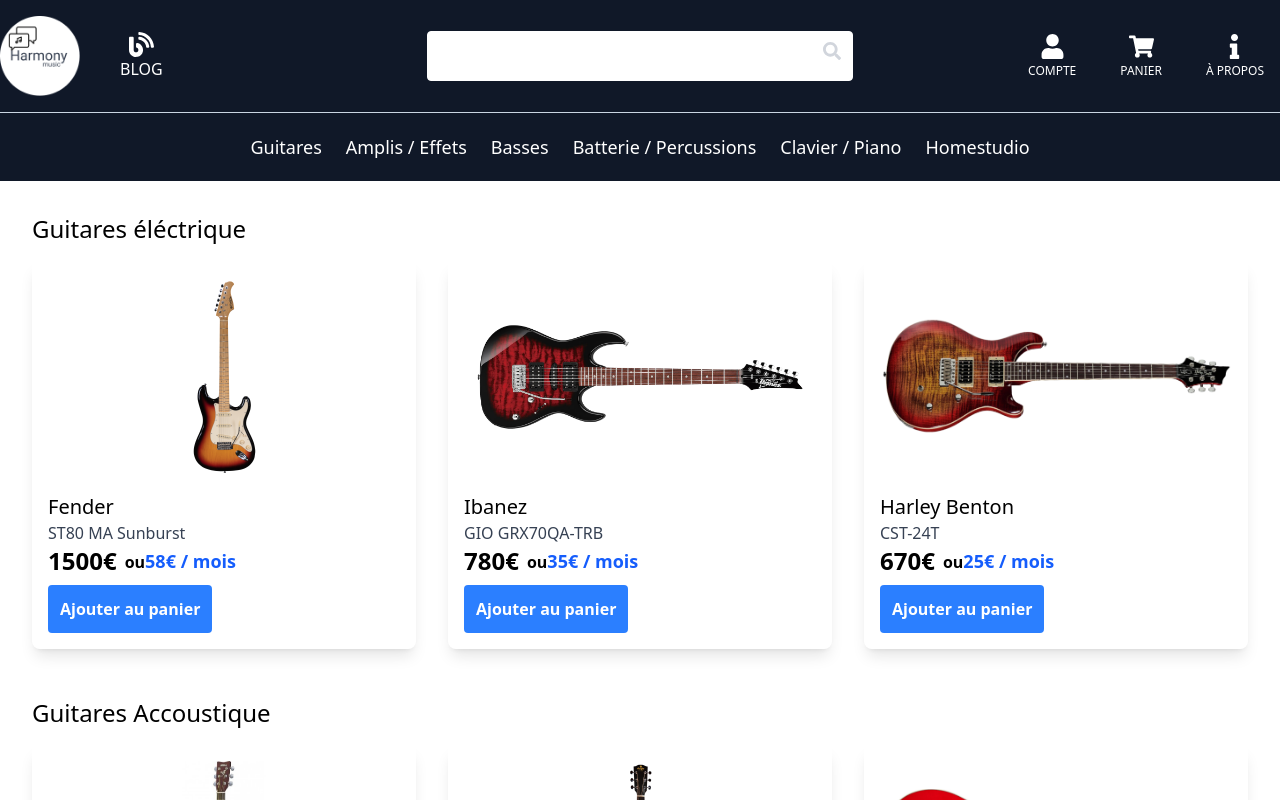
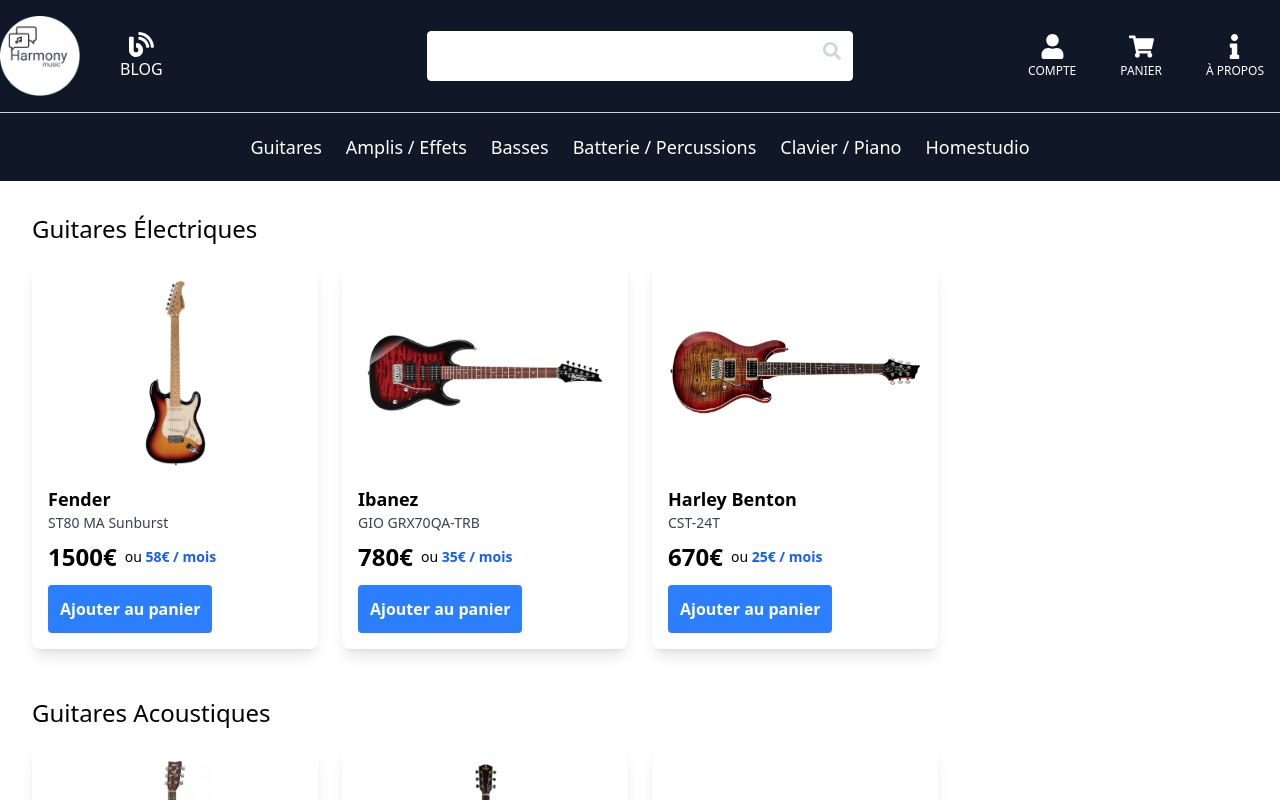
Before and after one commit to Slim-coder20/harmony, a React (Vite) app in the folder harmony-app/: page /guitare in a window 1280 px wide. Built offline with nearby package versions, Linux system fonts and the light colour scheme.

Commit message:
Modifcation du tableau d'objet du composant Guitare dans un dossier Data

```diff
--- /dev/null
+++ b/harmony-app/src/data/guitares.js
@@ -0,0 +1,100 @@
+// src/data/guitares.js
+
+export const guitareProducts = [
+    // Guitares électriques
+    {
+      id: "fender-st80-sunburst",
+      brand: "Fender",
+      model: "ST80 MA Sunburst",
+      category: "electrique",
+      price: 1500,
+      monthly: 58,
+      image: "/guitares/ST80_Sunburst.jpg",
+      stock: ["Stock Internet", "Magasins Paris"],
+      badge: "TOP VENTES",
+    },
+    {
+      id: "ibanez-gio-grx70qa-trb",
+      brand: "Ibanez",
+      model: "GIO GRX70QA-TRB",
+      category: "electrique",
+      price: 780,
+      monthly: 35,
+      image: "/guitares/ibanez.webp",
+      stock: ["Stock Internet", "Magasins Paris"],
+    },
+    {
+      id: "harley-benton-cst-24t",
+      brand: "Harley Benton",
+      model: "CST-24T",
+      category: "electrique",
+      price: 670,
+      monthly: 25,
+      image: "/guitares/harley-benton.webp",
+      stock: ["Stock Internet", "Magasins Paris"],
+    },
+
+    // Guitares acoustiques
+    {
+      id: "yamaha-f310",
+      brand: "Yamaha",
+      model: "F310",
+      category: "acoustique",
+      price: 650,
+      monthly: 45,
+      image: "/guitares/yamaha-f310.jpg",
+      stock: ["Stock Internet", "Magasins Paris"],
+    },
+    {
+      id: "takamine-sd25",
+      brand: "Takamine",
+      model: "SD25",
+      category: "acoustique",
+      price: 670,
+      monthly: 25,
+      image: "/guitares/sd25.jpg",
+      stock: ["Stock Internet", "Magasins Paris"],
+    },
+    {
+      id: "gibson-j45-standard",
+      brand: "Gibson",
+      model: "J-45 Standard",
+      category: "acoustique",
+      price: 2600,
+      monthly: 150,
+      image: "/guitares/gibson-accoustique.jpeg",
+      stock: ["Stock Internet", "Magasins Paris"],
+    },
+
+    // Guitares classiques
+    {
+      id: "silvanez-cl44-nat",
+      brand: "Silvanez",
+      model: "CL44-NAT",
+      category: "classique",
+      price: 800,
+      monthly: 90,
+      image: "/guitares/classique1.jpeg",
+      stock: ["Stock Internet", "Magasins Paris"],
+    },
+    {
+      id: "yamaha-cgs102",
+      brand: "Yamaha",
+      model: "CGS102",
+      category: "classique",
+      price: 1200,
+      monthly: 120,
+      image: "/guitares/classique2.jpg",
+      stock: ["Stock Internet", "Magasins Paris"],
+    },
+    {
+      id: "yamaha-c40-black",
+      brand: "Yamaha",
+      model: "C40 Black",
+      category: "classique",
+      price: 500,
+      monthly: 55,
+      image: "/guitares/classique3.jpg",
+      stock: ["Stock Internet", "Magasins Paris"],
+    },
+  ];
--- a/harmony-app/src/pages/articles/Guitare.jsx
+++ b/harmony-app/src/pages/articles/Guitare.jsx
@@ -1,128 +1,48 @@
 import { Link } from "react-router-dom";
+import { guitareProducts } from "@/data/guitares";
 
 export default function Guitare() {
-  // Variable //
-  const guitarArticle = [
-    {
-      category: "Guitares éléctrique ",
-      model: [
-        {
-          name: "Fender",
-          description: "ST80 MA Sunburst",
-          image: "guitares/ST80_Sunburst.jpg",
-          price: 1500,
-          monthly: "58",
-          stock: ["Stock Internet", "Magasins Paris"],
-        },
-        {
-          name: "Ibanez",
-          description: "GIO GRX70QA-TRB",
-          image: "guitares/ibanez.webp",
-          price: "780",
-          monthly: 35,
-          stock: ["Stock Internet", "Magasins Paris"],
-        },
-        {
-          name: "Harley Benton",
-          description: "CST-24T",
-          image: "guitares/harley-benton.webp",
-          price: "670",
-          monthly: "25",
-          stock: ["Stock Internet", "Magasins Paris"],
-        },
-      ],
-    },
-    {
-      category: "Guitares Accoustique",
-      model: [
-        {
-          name: "Yamaha",
-          description: "F310",
-          image: "guitares/yamaha-f310.jpg",
-          price: "650",
-          monthly: "45",
-          stock: ["Stock Internet", "Magasins Paris"],
-        },
-        {
-          name: "Takamine",
-          description: "SD25",
-          image: "guitares/sd25.jpg",
-          price: "670",
-          monthly: "25",
-          stock: ["Stock Internet", "Magasins Paris"],
-        },
-        {
-          name: "Gisbson",
-          description: "J-45 Standard",
-          image: "guitares/gibson-accoustique.jpeg",
-          price: "2600",
-          monthly: "150",
-          stock: ["Stock Internet", "Magasins Paris"],
-        },
-      ],
-    },
-    {
-      category: "Guitares classique",
-      model: [
-        {
-          name: "Silvanez",
-          description: "CL44-NAT",
-          image: "guitares/classique1.jpeg",
-          price: "800",
-          monthly: "90",
-          stock: ["Stock Internet", "Magasins Paris"],
-        },
-        {
-          name: "Yamaha",
-          description: "CGS102",
-          image: "guitares/classique2.jpg",
-          price: "1200",
-          monthly: "120",
-          stock: ["Stock Internet", "Magasins Paris"],
-        },
-        {
-          name: "Yamaha",
-          description: "C40 Black",
-          image: "guitares/classique3.jpg",
-          price: "500",
-          monthly: "55",
-          stock: ["Stock Internet", "Magasins Paris"],
-        },
-      ],
-    },
-  ];
+  const labelByCategory = {
+    electrique: "Guitares Électriques",
+    acoustique: "Guitares Acoustiques",
+    classique: "Guitares Classiques",
+  };
+
+  const sections = ["electrique", "acoustique", "classique"];
+
   return (
     <div className="min-h-screen p-8">
-      {guitarArticle.map((category, index) => (
-        <div key={index} className="mb-12">
-          <h2 className="text-2xl  mb-4">{category.category}</h2>
-          <div className="grid grid-cols-1 md:grid-cols-3 gap-8">
-            {category.model.map((item, idx) => (
-              <div key={idx} className=" rounded-lg p-4 shadow-lg">
+      {sections.map((cat) => {
+        const items = guitareProducts.filter((p) => p.category === cat);
+        if (items.length === 0) return null;
+        return (
+          <div key={cat} className="mb-12">
+            <h2 className="text-2xl mb-4">{labelByCategory[cat]}</h2>
+            <div className="grid grid-cols-2 md:grid-cols-3 xl:grid-cols-4 gap-6">
+              {items.map((item) => (
+                <div key={item.id} className="rounded-lg p-4 shadow-lg bg-white">
                   <img
-                  src={`/${item.image}`}
-                  alt={item.name}
-                  className="w-full h-50 object-contain mb-4"
+                    src={item.image}
+                    alt={`${item.brand} ${item.model}`}
+                    className="w-full h-40 md:h-48 object-contain mb-4"
                   />
-                <h3 className="text-xl">{item.name}</h3>
-                <p className="text-gray-700">{item.description}</p>
-                <div className=" flex items-center gap-2 mb-2">
-                  <span className=" text-2xl font-bold">{item.price}€</span>
-                  <h3 className=" font-semibold">
-                    ou
-                    <span className="text-blue-600 font-bold text-lg">
-                      {item.monthly}€ / mois
+                  <h3 className="text-lg font-semibold">{item.brand}</h3>
+                  <p className="text-gray-700 text-sm mb-2">{item.model}</p>
+                  <div className="flex items-center gap-2 mb-3">
+                    <span className="text-2xl font-bold">{item.price}€</span>
+                    <span className="text-sm">
+                      ou <span className="text-blue-600 font-bold">{item.monthly}€ / mois</span>
                     </span>
-                  </h3>
                   </div>
-                <button className=" bg-blue-500 p-3 rounded text-white font-bold cursor-pointer hover:bg-blue-800 ">
+                  <button className="bg-blue-500 p-3 rounded text-white font-bold cursor-pointer hover:bg-blue-800">
                     Ajouter au panier
                   </button>
                 </div>
               ))}
             </div>
           </div>
-      ))}
+        );
+      })}
     </div>
   );
 }
```
Lines whose indentation alone changed are shown as unchanged.
